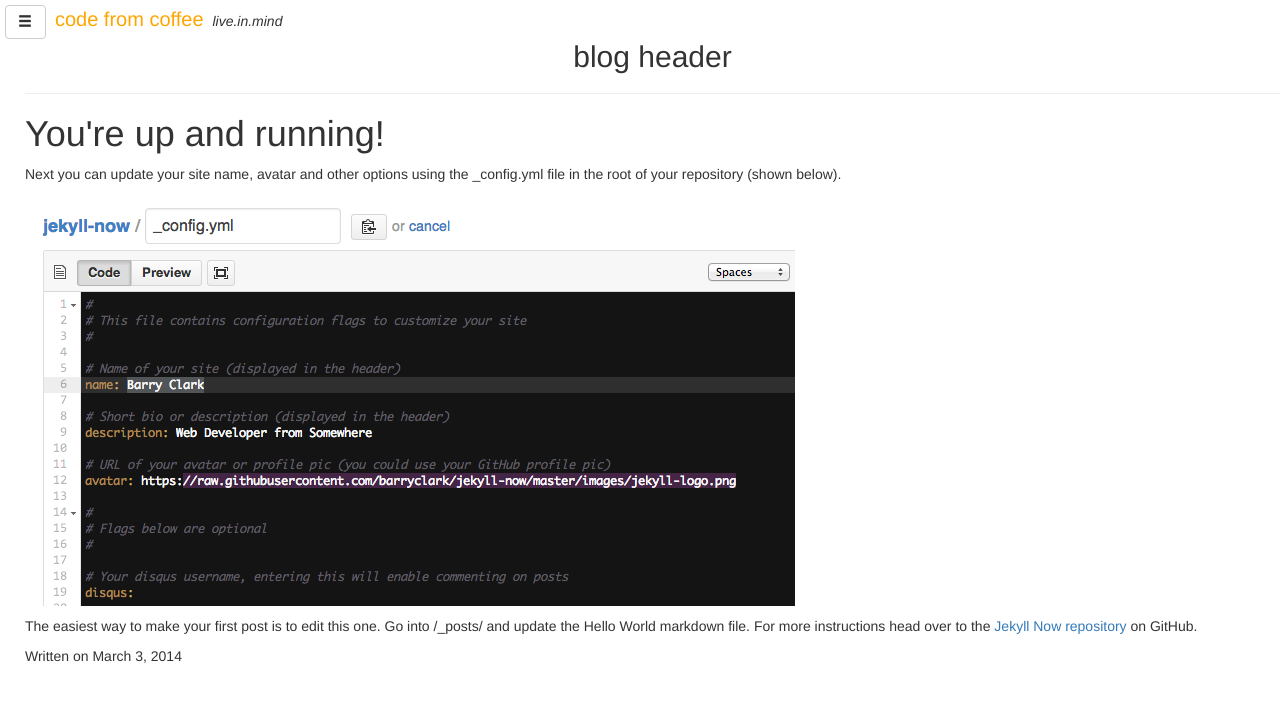
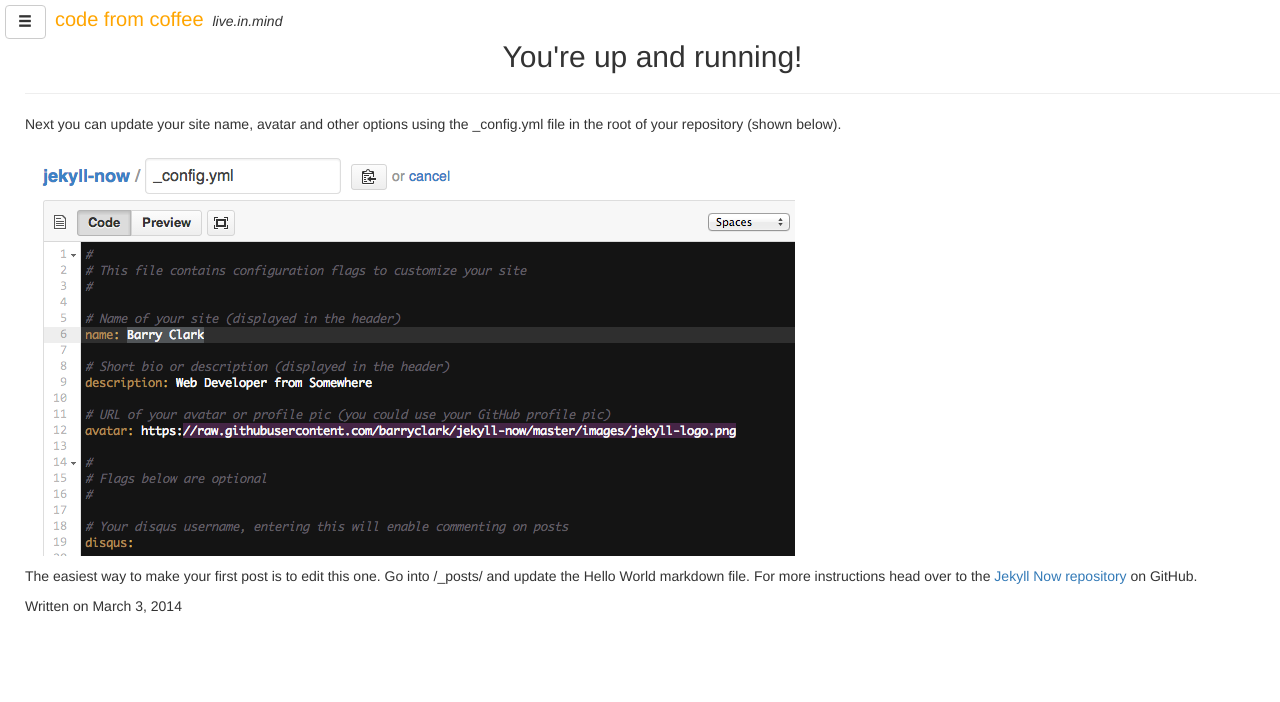
Before and after one commit to codefromcoffee/lizardspoc.github.io, a Jekyll site: the page built from _posts/2014-3-3-Hello-World.md, in a window 1280 px wide. Shown: the top 702 px of the page. Built offline with Jekyll 4.4.1, drawn with Linux system fonts in a browser that asks for light colours; nearby versions of some CDN libraries; Markdown is read by kramdown in place of the engine named in the settings.

Commit message:
removing default jekyll started style.cscc

```diff
--- a/_layouts/default.html
+++ b/_layouts/default.html
@@ -80,8 +80,8 @@
 							<!-- <h2 class="text-center">{{ page.title }}</h2>
 						  <hr/> -->
 
-							<h2 class="text-center">blog header</h2>
-							<hr/>
+							<!-- <h2 class="text-center">blog header</h2>
+							<hr/> -->
                 {{ content }}
 						</div><!-- /main -->
 					</div><!-- /st-content-inner -->
--- a/_layouts/page.html
+++ b/_layouts/page.html
@@ -8,6 +8,9 @@ layout: default
   <!-- <h2 class="text-center">{{ page.title }}</h2>
   <hr/> -->
 
+  <!-- <h2 class="text-center">{{ page.title }}</h2>
+  <hr/> -->
+
   <div class="entry">
     {{ content }}
   </div>
--- a/_layouts/post.html
+++ b/_layouts/post.html
@@ -3,7 +3,10 @@ layout: default
 ---
 
 <article class="post">
-  <h1>{{ page.title }}</h1>
+  <!-- <h1>{{ page.title }}</h1> -->
+
+  <h2 class="text-center">{{ page.title }}</h2>
+  <hr/>
 
   <div class="entry">
     {{ content }}
```
